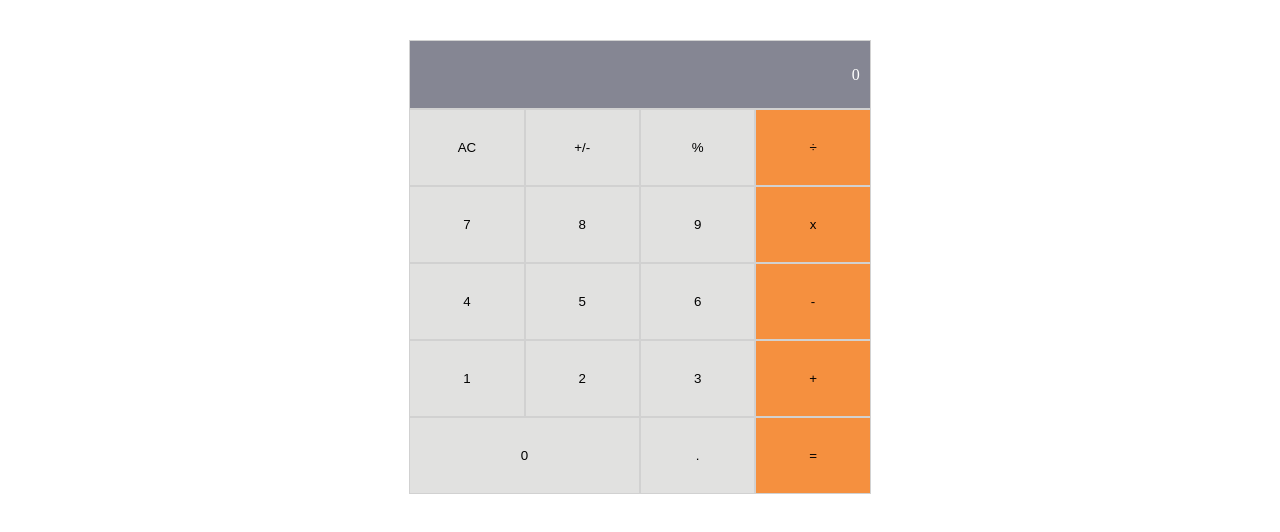
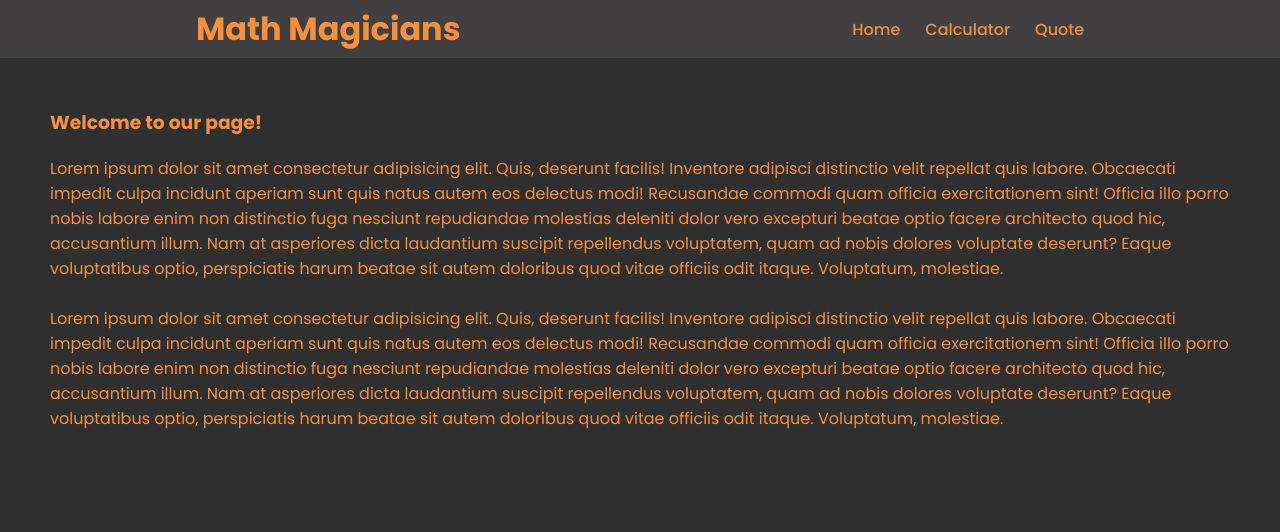
Before and after one commit to jodavid444/Math-magiciann, a React (Create React App) app: page /math-magicians in a window 1280 px wide. Shown: the top 532 px of the page. Built offline with nearby package versions, Linux system fonts and the light colour scheme.

Commit message:
Add home, quote , and navigation to project

```diff
--- a/package.json
+++ b/package.json
@@ -16,8 +16,7 @@
   "scripts": {
     "start": "react-scripts start",
     "build": "react-scripts build",
-    "test": "react-scripts test",
-    "eject": "react-scripts eject"
+    "test": "react-scripts test"
   },
   "eslintConfig": {
     "extends": [
--- a/src/App.js
+++ b/src/App.js
@@ -0,0 +1,35 @@
+import React, { Component } from 'react';
+import { Routes, Route } from 'react-router-dom';
+import Calculator from './components/Calculator';
+import Home from './components/Home';
+import Navigation from './components/Navigation';
+import Quote from './components/Quote';
+
+export default class App extends Component {
+  constructor(props) {
+    super(props);
+    this.state = {};
+  }
+
+  render() {
+    return (
+      <div className="App">
+        <Navigation />
+        <Routes>
+          <Route
+            path="/math-magicians/"
+            element={(<Home />)}
+          />
+          <Route
+            path="/math-magicians/calculator"
+            element={(<Calculator />)}
+          />
+          <Route
+            path="/math-magicians/quote"
+            element={(<Quote />)}
+          />
+        </Routes>
+      </div>
+    );
+  }
+}
--- /dev/null
+++ b/src/components/Home.js
@@ -0,0 +1,31 @@
+import React from 'react';
+
+const Home = () => (
+  <div className="home-container">
+    <h3 className="home-h3">Welcome to our page!</h3>
+    <p className="home-p">
+      Lorem ipsum dolor sit amet consectetur adipisicing elit. Quis, deserunt facilis!
+      Inventore adipisci distinctio velit repellat quis labore.
+      Obcaecati impedit culpa incidunt aperiam sunt quis natus autem eos delectus modi!
+      Recusandae commodi quam officia exercitationem sint! Officia illo porro nobis labore
+      enim non distinctio fuga nesciunt repudiandae molestias deleniti dolor vero excepturi
+      beatae optio facere architecto quod hic, accusantium illum.
+      Nam at asperiores dicta laudantium suscipit repellendus voluptatem, quam ad nobis dolores
+      voluptate deserunt? Eaque voluptatibus optio, perspiciatis harum beatae sit autem doloribus
+      quod vitae officiis odit itaque. Voluptatum, molestiae.
+      <br />
+      <br />
+      Lorem ipsum dolor sit amet consectetur adipisicing elit. Quis, deserunt facilis!
+      Inventore adipisci distinctio velit repellat quis labore.
+      Obcaecati impedit culpa incidunt aperiam sunt quis natus autem eos delectus modi!
+      Recusandae commodi quam officia exercitationem sint! Officia illo porro nobis labore
+      enim non distinctio fuga nesciunt repudiandae molestias deleniti dolor vero excepturi
+      beatae optio facere architecto quod hic, accusantium illum.
+      Nam at asperiores dicta laudantium suscipit repellendus voluptatem, quam ad nobis dolores
+      voluptate deserunt? Eaque voluptatibus optio, perspiciatis harum beatae sit autem doloribus
+      quod vitae officiis odit itaque. Voluptatum, molestiae.
+    </p>
+  </div>
+);
+
+export default Home;
--- /dev/null
+++ b/src/components/Navigation.js
@@ -0,0 +1,40 @@
+import React from 'react';
+import { NavLink } from 'react-router-dom';
+
+const Navigation = () => {
+  const links = [
+    {
+      id: 1,
+      path: '/math-magicians/',
+      text: 'Home',
+    },
+    {
+      id: 2,
+      path: '/math-magicians/calculator',
+      text: 'Calculator',
+    },
+    {
+      id: 2,
+      path: '/math-magicians/quote',
+      text: 'Quote',
+    },
+  ];
+  return (
+    <header>
+      <h1>Math Magicians</h1>
+      <nav>
+        <ul className="nav-container">
+          {
+            links.map((link) => (
+              <li key={link.id} className="nav-link">
+                <NavLink to={link.path}>{link.text}</NavLink>
+              </li>
+            ))
+          }
+        </ul>
+      </nav>
+    </header>
+  );
+};
+
+export default Navigation;
--- /dev/null
+++ b/src/components/Quote.js
@@ -0,0 +1,7 @@
+import React from 'react';
+
+const Quote = () => (
+  <div className="quote-container">Mathematics is not about numbers, equations, computations, or algorithms: it is about understanding. - William Paul Thurston</div>
+);
+
+export default Quote;
--- a/src/components/calculator.js
+++ b/src/components/calculator.js
@@ -1,5 +1,4 @@
 import React, { useState } from 'react';
-
 import calculate from '../logic/calculate';
 
 const Calculator = () => {
@@ -9,50 +8,53 @@ const Calculator = () => {
     setState(calculate(state, element.target.textContent));
   };
 
-  const { next } = state;
-  const { total } = state;
+  const { total, next } = state;
 
   return (
-
-    <div className="button-container">
-      <div className="calc-section">{next || total || 0}</div>
-      <div className="grid-container">
-        <div className="button-container-row">
-          <button type="button" onClick={buttonClick} className="gray-button">AC</button>
-          <button type="button" onClick={buttonClick} className="gray-button">+/-</button>
-          <button type="button" onClick={buttonClick} className="gray-button">%</button>
-          <button type="button" onClick={buttonClick} className="orange-button">÷</button>
+    <div className="calculator-cont">
+      <div className="animation-h3">
+        <h3 className="calculator-h3 anim-typewriter">
+          {'Let\'s do some math!'}
+        </h3>
+      </div>
+      <div className="buttons-cont">
+        <div className="calc-section">{next || total || 0}</div>
+        <div className="container-row">
+          <button type="button" onClick={buttonClick} className="button-grey">AC</button>
+          <button type="button" onClick={buttonClick} className="button-grey">+/-</button>
+          <button type="button" onClick={buttonClick} className="button-grey">%</button>
+          <button type="button" onClick={buttonClick} className="button-orange">÷</button>
         </div>
 
-        <div className="button-container-row">
-          <button type="button" onClick={buttonClick} className="gray-button">7</button>
-          <button type="button" onClick={buttonClick} className="gray-button">8</button>
-          <button type="button" onClick={buttonClick} className="gray-button">9</button>
-          <button type="button" onClick={buttonClick} className="orange-button">x</button>
+        <div className="container-row">
+          <button type="button" onClick={buttonClick} className="button-grey">7</button>
+          <button type="button" onClick={buttonClick} className="button-grey">8</button>
+          <button type="button" onClick={buttonClick} className="button-grey">9</button>
+          <button type="button" onClick={buttonClick} className="button-orange">x</button>
         </div>
 
-        <div className="button-container-row">
-          <button type="button" onClick={buttonClick} className="gray-button">4</button>
-          <button type="button" onClick={buttonClick} className="gray-button">5</button>
-          <button type="button" onClick={buttonClick} className="gray-button">6</button>
-          <button type="button" onClick={buttonClick} className="orange-button">-</button>
+        <div className="container-row">
+          <button type="button" onClick={buttonClick} className="button-grey">4</button>
+          <button type="button" onClick={buttonClick} className="button-grey">5</button>
+          <button type="button" onClick={buttonClick} className="button-grey">6</button>
+          <button type="button" onClick={buttonClick} className="button-orange">-</button>
         </div>
 
-        <div className="button-container-row">
-          <button type="button" onClick={buttonClick} className="gray-button">1</button>
-          <button type="button" onClick={buttonClick} className="gray-button">2</button>
-          <button type="button" onClick={buttonClick} className="gray-button">3</button>
-          <button type="button" onClick={buttonClick} className="orange-button">+</button>
+        <div className="container-row">
+          <button type="button" onClick={buttonClick} className="button-grey">1</button>
+          <button type="button" onClick={buttonClick} className="button-grey">2</button>
+          <button type="button" onClick={buttonClick} className="button-grey">3</button>
+          <button type="button" onClick={buttonClick} className="button-orange">+</button>
         </div>
 
         <div className="third-row-bottom">
-          <button type="button" onClick={buttonClick} className="gray-button">0</button>
-          <button type="button" onClick={buttonClick} className="gray-button">.</button>
-          <button type="button" onClick={buttonClick} className="orange-button">=</button>
+          <button type="button" onClick={buttonClick} className="button-grey">0</button>
+          <button type="button" onClick={buttonClick} className="button-grey">.</button>
+          <button type="button" onClick={buttonClick} className="button-orange calculator-last-orange-btn">=</button>
         </div>
       </div>
-
     </div>
   );
 };
+
 export default Calculator;
--- a/src/index.css
+++ b/src/index.css
@@ -1,24 +1,91 @@
+@import url('https://fonts.googleapis.com/css2?family=Lato:wght@100;300;400;700;900&family=Playfair+Display&family=Poppins:wght@200;300;400;500;700&display=swap');
+
 body {
-  display: flex;
-  align-items: center;
-  justify-content: center;
-  margin-top: 40px;
+  font-family: 'Poppins', sans-serif;
+  background-color: #2f2f2f;
+  color: #f5903f;
+  margin: 0;
 }
 
-.button-container {
+h1 {
+  margin: 0;
+}
+
+header {
+  display: flex;
+  justify-content: space-around;
+  margin-bottom: 30px;
+  background-color: #413f3f;
+  padding: 5px 0;
+}
+
+nav {
+  display: flex;
+  justify-content: center;
+  align-items: center;
+}
+
+.nav-container {
+  display: flex;
+  padding: 0;
+  margin: 0;
+  list-style: none;
+  justify-content: center;
+  align-items: center;
+  gap: 25px;
+}
+
+.active {
+  color: #fd7200 !important;
+  border-bottom: 1px solid #f5903f !important;
+}
+
+.nav-link a {
+  color: #f5903f;
+  text-decoration: none;
+  font-weight: 500;
+  padding-bottom: 5px;
+  transition: 0.5s;
+  border-bottom: 1px solid transparent;
+}
+
+.nav-link a:hover {
+  border-bottom: 1px solid #f5903f;
+  color: #fd7200;
+}
+
+.calculator-cont {
+  display: flex;
+  justify-content: space-around;
+  align-items: baseline;
+}
+
+.home-container {
+  margin: 50px;
+}
+
+.quote-container {
+  margin: 100px 50px;
+  text-align: center;
+}
+
+.buttons-cont {
   display: grid;
   grid-template-rows: 16% 16% 16% 16% 16% 16%;
+  width: 400px;
+  height: 400px;
 }
 
 .calc-section {
   text-align: right;
-  background-color: #858693;
-  padding: 25px 10px 0 0;
+  background-color: #5a5a5a;
+  padding: 20px 10px 0 0;
   color: white;
-  border: 1px solid #d1d1d1;
+  border: 1px solid #fd7200;
+  font-family: 'Poppins', sans-serif;
 }
 
-.button-container-row {
+.container-row {
   display: grid;
   grid-template-columns: 25% 25% 25% 25%;
 }
@@ -28,40 +95,75 @@ body {
   grid-template-columns: 50% 25% 25%;
 }
 
-.orange-button {
+.button-orange {
   background-color: #f5903f;
-  border: 1px solid #d1d1d1;
+  border: 1px;
+  border-bottom: 1px solid #413f3f;
+  border-left: 1px solid #413f3f;
+  border-right: 1px solid #f5903f;
   cursor: pointer;
-  padding: 30px 50px;
   display: flex;
   justify-content: center;
   align-items: center;
   transition: 0.3s;
+  font-family: 'Poppins', sans-serif;
 }
 
-.orange-button:hover {
-  background-color: #fc7b12;
+.calculator-last-orange-btn {
+  border-bottom: none;
 }
 
-.orange-button:active {
-  background-color: rgb(255, 115, 0);
+.button-orange:hover {
+  background-color: rgb(248, 131, 35);
 }
 
-.gray-button {
+.button-orange:active {
+  background-color: #fd7200;
+}
+
+.button-grey {
   background-color: #e1e1e0;
-  border: 1px solid #d1d1d1;
+  border: 1px solid #fd7200;
   cursor: pointer;
   transition: 0.3s;
-  padding: 30px 50px;
+  font-family: 'Poppins', sans-serif;
   display: flex;
   justify-content: center;
   align-items: center;
 }
 
-.gray-button:hover {
+.button-grey:hover {
   background-color: #d6d6d6;
 }
 
-.gray-button:active {
+.button-grey:active {
   background-color: #afafaf;
 }
+
+.animation-h3 {
+  width: 12.3em;
+}
+
+.calculator-h3 {
+  border-right: 2px solid rgba(255, 255, 255, 0.75);
+  white-space: nowrap;
+  overflow: hidden;
+  margin: 0;
+  height: 30px;
+}
+
+.anim-typewriter {
+  animation:
+    typewriter 1.5s steps(22) 0.3s 1 normal both,
+    blinkTextCursor 500ms steps(22) infinite normal;
+}
+
+@keyframes typewriter {
+  from { width: 0; }
+  to { width: 10.3em; }
+}
+
+@keyframes blinkTextCursor {
+  from { border-right-color: rgba(255, 255, 255, 0.75); }
+  to { border-right-color: transparent; }
+}
--- a/src/index.js
+++ b/src/index.js
@@ -1,10 +1,14 @@
 import React from 'react';
 import ReactDOM from 'react-dom/client';
 import './index.css';
-import Calculator from './components/Calculator';
+import { BrowserRouter as Router } from 'react-router-dom';
+import App from './App';
+
 const root = ReactDOM.createRoot(document.getElementById('root'));
 root.render(
   <React.StrictMode>
-    <Calculator />
+    <Router>
+      <App />
+    </Router>
   </React.StrictMode>,
 );
```
